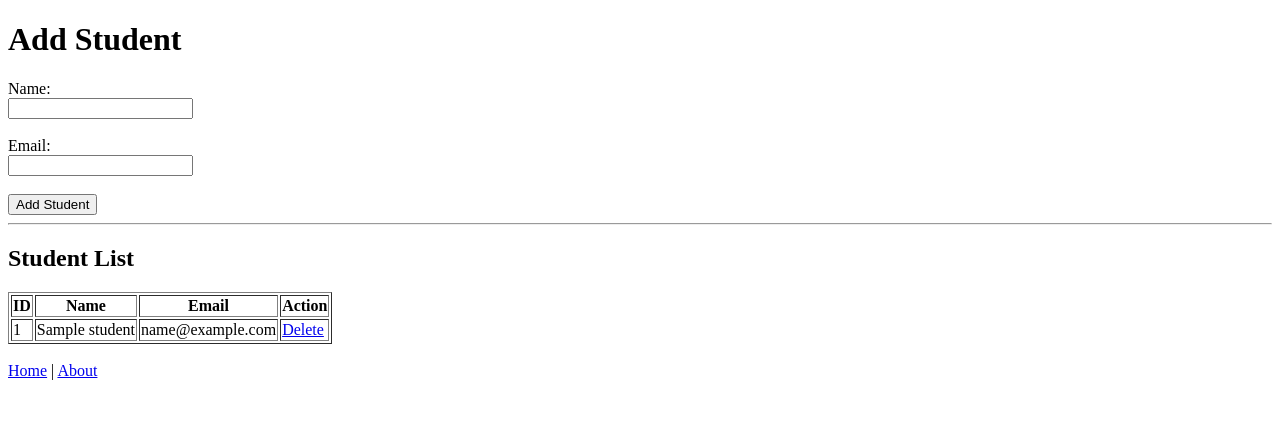
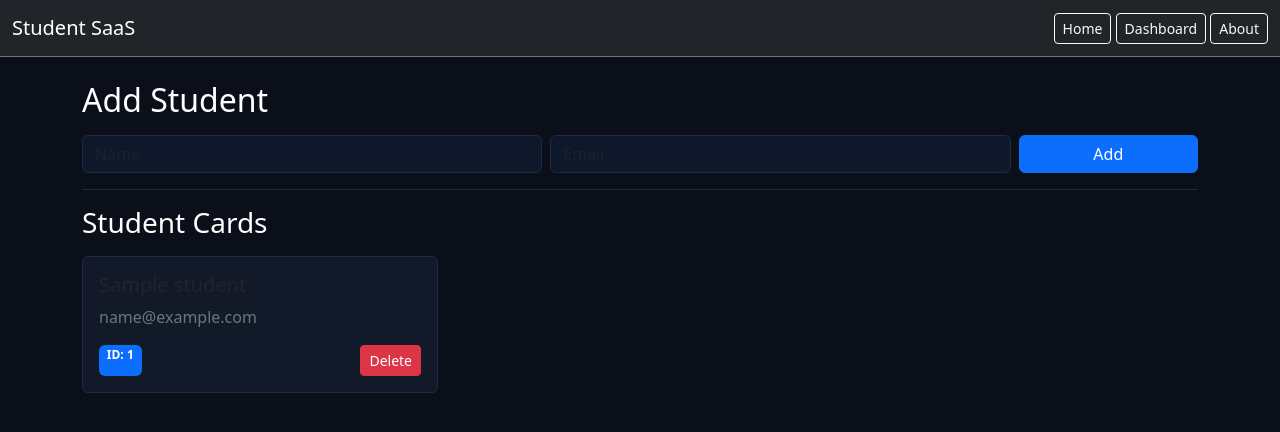
Before and after one commit to Astha-S12/student-management-system, a Flask app: template templates/students.html in a window 1280 px wide. Shown: the top 432 px of the page. Run offline with Flask 3, Linux system fonts and the light colour scheme; the template is opened without the code that fills it: most values are stand-ins (such as "Sample title", 1, 10 or a date in 2020).

Commit message:
SaaS UI upgrade with cards and animations

```diff
--- a/templates/students.html
+++ b/templates/students.html
@@ -1,53 +1,101 @@
 <!DOCTYPE html>
 <html>
 <head>
-    <title>Student Management</title>
+    <title>Dashboard</title>
+
+    <link href="https://cdn.jsdelivr.net/npm/bootstrap@5.3.3/dist/css/bootstrap.min.css" rel="stylesheet">
+
+    <style>
+        body {
+            background: #0b0f19;
+            color: white;
+        }
+
+        .card-dark {
+            background: #121a2a;
+            border: 1px solid #1f2a44;
+            transition: 0.3s;
+        }
+
+        .card-dark:hover {
+            transform: scale(1.03);
+            box-shadow: 0 0 20px rgba(0, 140, 255, 0.25);
+        }
+
+        .form-control {
+            background: #0f172a;
+            border: 1px solid #1f2a44;
+            color: white;
+        }
+
+        .form-control:focus {
+            background: #0f172a;
+            color: white;
+        }
+    </style>
 </head>
+
 <body>
 
-<h1>Add Student</h1>
+<nav class="navbar navbar-dark bg-dark border-bottom border-secondary">
+  <div class="container-fluid">
+    <a class="navbar-brand" href="/">Student SaaS</a>
+    <div>
+      <a class="btn btn-outline-light btn-sm" href="/">Home</a>
+      <a class="btn btn-outline-light btn-sm" href="/students">Dashboard</a>
+      <a class="btn btn-outline-light btn-sm" href="/about">About</a>
+    </div>
+  </div>
+</nav>
 
-<form method="POST">
+<div class="container mt-4">
 
-    <label>Name:</label><br>
-    <input type="text" name="name" required><br><br>
+    <h2 class="mb-3">Add Student</h2>
 
-    <label>Email:</label><br>
-    <input type="email" name="email" required><br><br>
+    <form method="POST" class="row g-2">
+        <div class="col-md-5">
+            <input type="text" name="name" class="form-control" placeholder="Name" required>
+        </div>
 
-    <button type="submit">Add Student</button>
+        <div class="col-md-5">
+            <input type="email" name="email" class="form-control" placeholder="Email" required>
+        </div>
 
-</form>
+        <div class="col-md-2">
+            <button class="btn btn-primary w-100">Add</button>
+        </div>
+    </form>
 
-<hr>
+    <hr class="text-secondary">
 
-<h2>Student List</h2>
+    <h3 class="mt-3">Student Cards</h3>
 
-<table border="1">
-    <tr>
-        <th>ID</th>
-        <th>Name</th>
-        <th>Email</th>
-        <th>Action</th>
-    </tr>
+    <div class="row mt-3">
 
-    {% for student in students %}
-    <tr>
-        <td>{{ student.id }}</td>
-        <td>{{ student.name }}</td>
-        <td>{{ student.email }}</td>
-        <td>
-            <a href="/delete/{{ student.id }}">Delete</a>
-        </td>
-    </tr>
-    {% endfor %}
+        {% for student in students %}
+        <div class="col-md-4 mb-3">
 
-</table>
+            <div class="card card-dark p-3">
 
-<br>
+                <h5>{{ student.name }}</h5>
+                <p class="text-secondary">{{ student.email }}</p>
 
-<a href="/">Home</a> |
-<a href="/about">About</a>
+                <div class="d-flex justify-content-between">
+                    <span class="badge bg-primary">ID: {{ student.id }}</span>
+
+                    <a href="/delete/{{ student.id }}" class="btn btn-danger btn-sm">
+                        Delete
+                    </a>
+                </div>
+
+            </div>
+
+        </div>
+        {% endfor %}
+
+    </div>
+
+</div>
 
 </body>
 </html>
```
Also changed, not shown: templates/about.html (+45 -4 lines), templates/index.html (+50 -3 lines).
